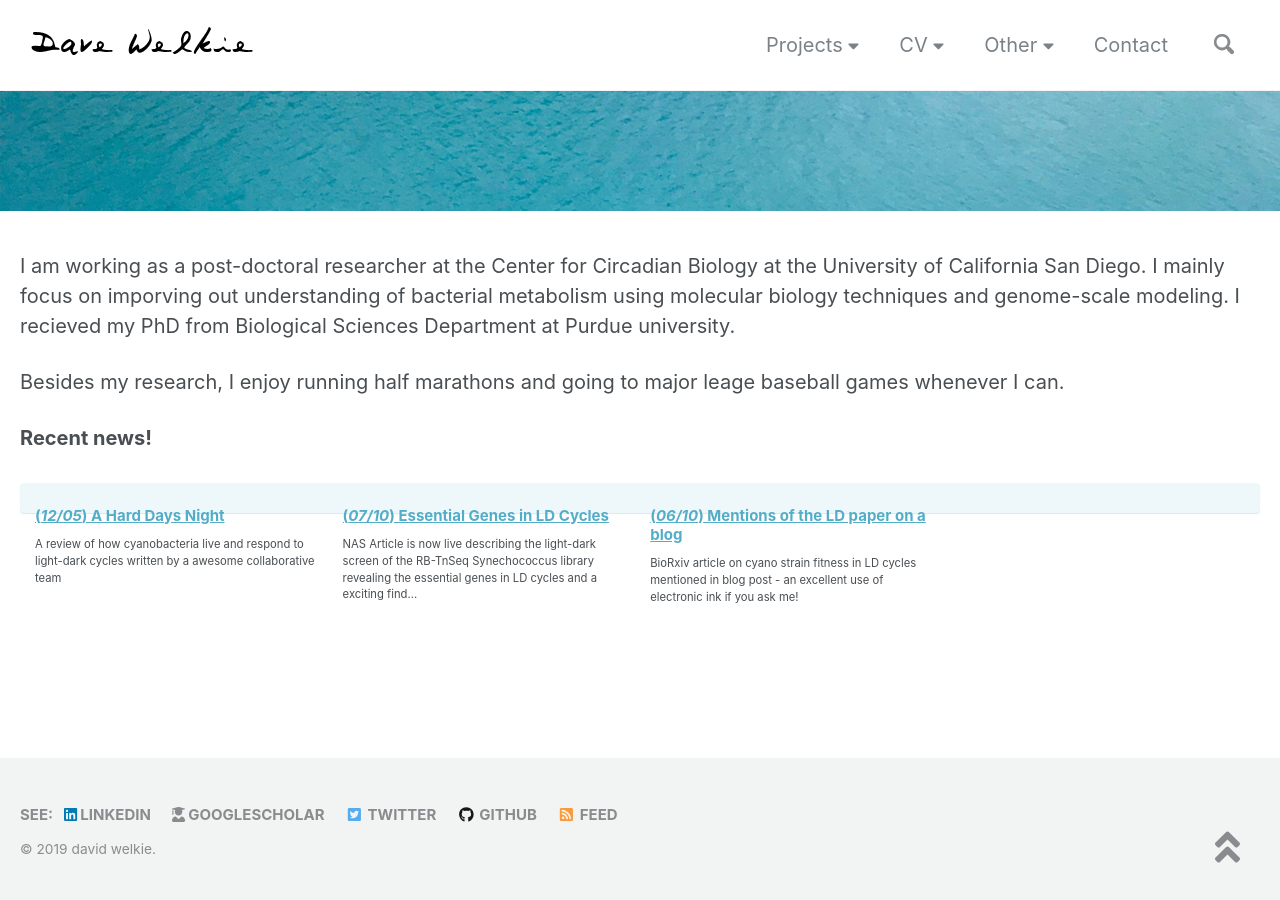
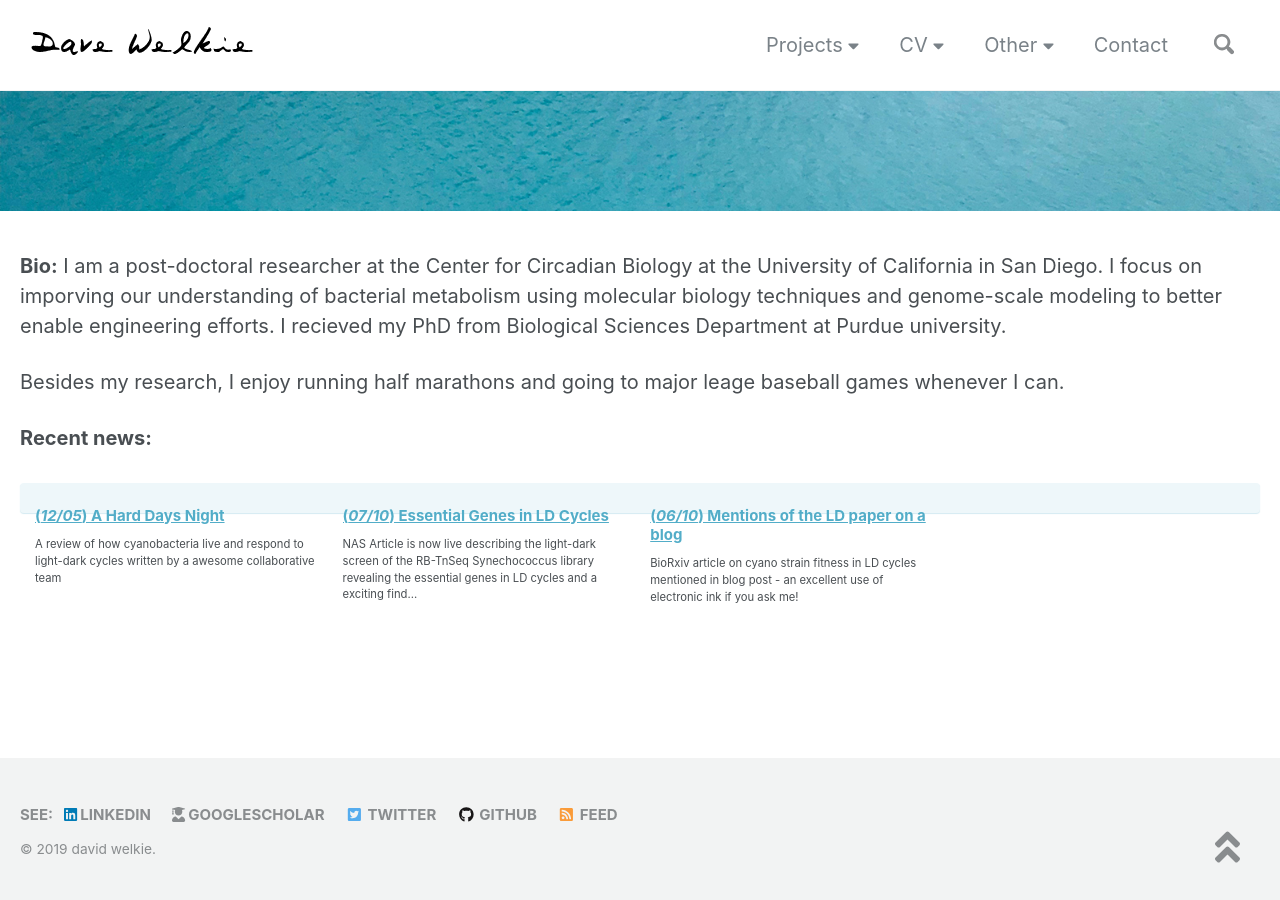
Before and after one commit to dwelkie/dwelkie.github.io, a Jekyll site: the page built from _pages/home.md, in a window 1280 px wide. Built offline with Jekyll 4.4.1, drawn with Linux system fonts in a browser that asks for light colours; nearby versions of some CDN libraries.

Commit message:
Update home.md

```diff
--- a/_pages/home.md
+++ b/_pages/home.md
@@ -10,11 +10,12 @@ header:
   image: /assets/images/ocean-header1.jpg
 
 ---
-I am working as a post-doctoral researcher at the Center for Circadian Biology at the University of California San Diego. I mainly focus on imporving out understanding of bacterial metabolism using molecular biology techniques and genome-scale modeling. I recieved my PhD from Biological Sciences Department at Purdue university.
+**Bio:**
+I am a post-doctoral researcher at the Center for Circadian Biology at the University of California in San Diego. I focus on imporving our understanding of bacterial metabolism using molecular biology techniques and genome-scale modeling to better enable engineering efforts. I recieved my PhD from Biological Sciences Department at Purdue university.
 
 Besides my research, I enjoy running half marathons and going to major leage baseball games whenever I can.
 
-**Recent news!**
+**Recent news:**
 
 {: .notice--info}
 <div class="grid__wrapper">
```
